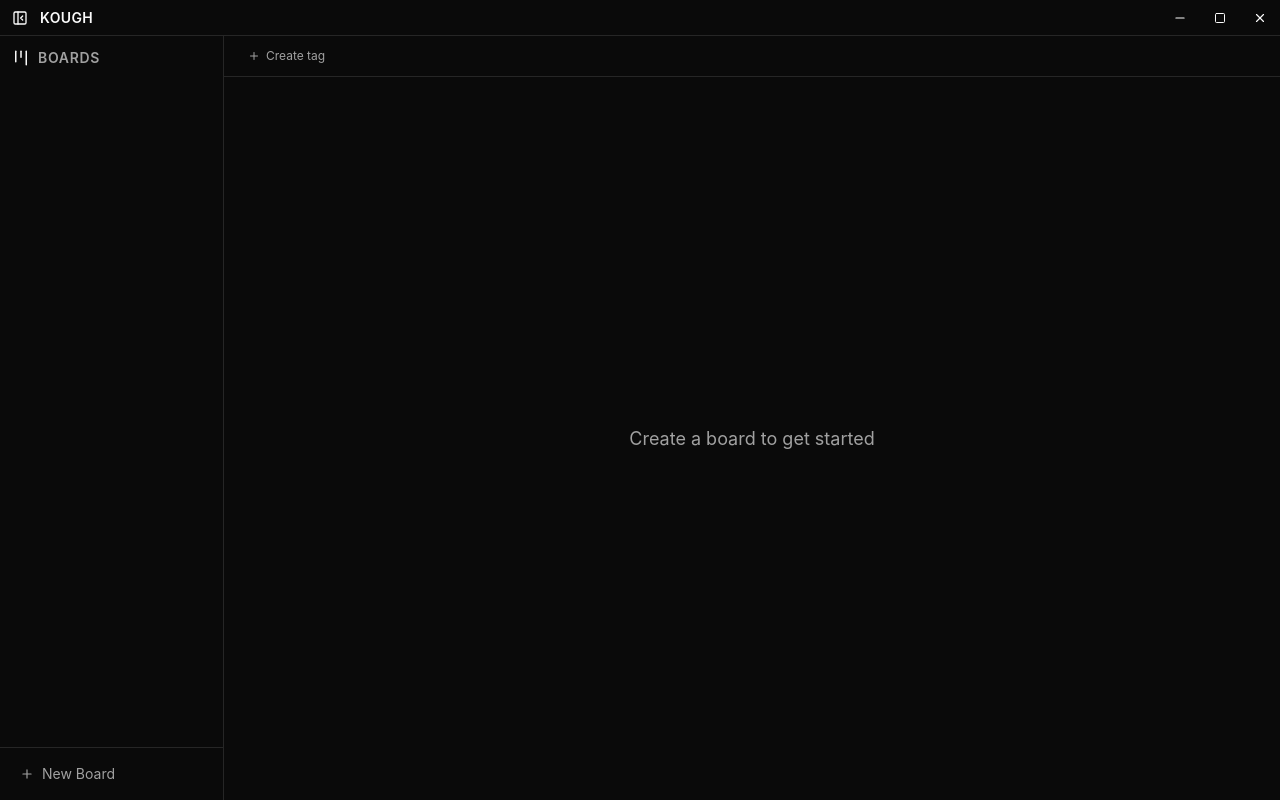
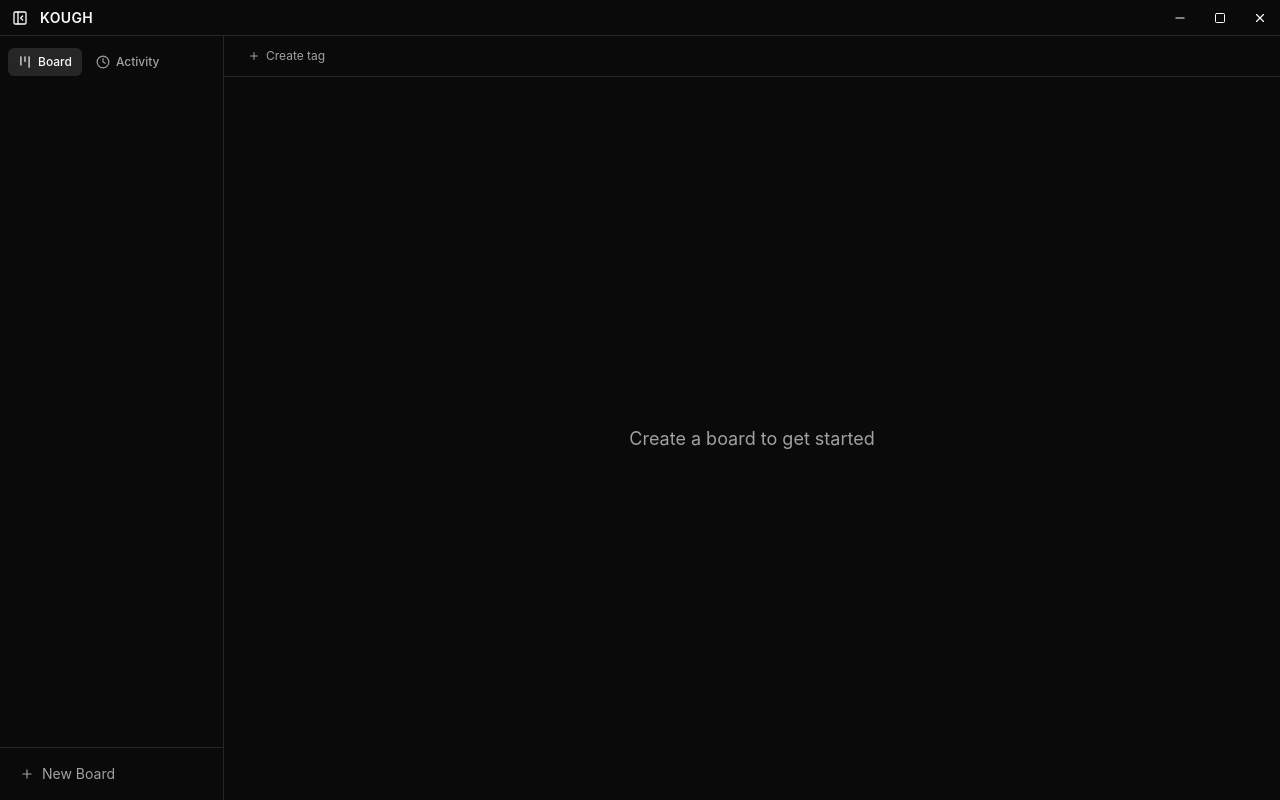
Before and after one commit to ccaner37/kough, a React (Vite) app: page / in a window 1280 px wide. Built offline with nearby package versions, Linux system fonts and the light colour scheme.

Commit message:
Add Board/Activity tab navigation to sidebar

```diff
--- a/src/components/layout/Sidebar.tsx
+++ b/src/components/layout/Sidebar.tsx
@@ -1,11 +1,13 @@
 import { useState } from "react";
-import { Plus, Trash2, Kanban } from "lucide-react";
+import { Plus, Trash2, Kanban, Clock } from "lucide-react";
 import { useBoardStore } from "@/stores/boardStore";
+import { useUIStore } from "@/stores/uiStore";
 import { cn } from "@/lib/utils";
 
 export function Sidebar() {
   const { boards, activeBoardId, createBoard, setActiveBoard, deleteBoard } =
     useBoardStore();
+  const { activeView, setActiveView } = useUIStore();
   const [newTitle, setNewTitle] = useState("");
   const [showInput, setShowInput] = useState(false);
 
@@ -20,13 +22,35 @@ export function Sidebar() {
 
   return (
     <div className="flex h-full w-56 flex-col border-r border-border bg-card">
-      <div className="flex items-center gap-2 px-3 py-3">
-        <Kanban size={18} className="text-primary" />
-        <h2 className="text-sm font-semibold uppercase tracking-wider text-muted-foreground">
-          Boards
-        </h2>
+      <div className="flex items-center gap-1 px-2 pt-3 pb-2">
+        <button
+          onClick={() => setActiveView("board")}
+          className={cn(
+            "flex items-center gap-1.5 rounded-md px-2.5 py-1.5 text-xs font-medium transition-colors",
+            activeView === "board"
+              ? "bg-accent text-accent-foreground"
+              : "text-muted-foreground hover:bg-accent/50 hover:text-foreground"
+          )}
+        >
+          <Kanban size={14} />
+          Board
+        </button>
+        <button
+          onClick={() => setActiveView("activity")}
+          className={cn(
+            "flex items-center gap-1.5 rounded-md px-2.5 py-1.5 text-xs font-medium transition-colors",
+            activeView === "activity"
+              ? "bg-accent text-accent-foreground"
+              : "text-muted-foreground hover:bg-accent/50 hover:text-foreground"
+          )}
+        >
+          <Clock size={14} />
+          Activity
+        </button>
       </div>
 
+      {activeView === "board" && (
+        <>
           <div className="flex-1 overflow-y-auto px-2">
             {boards.map((board) => (
               <div
@@ -81,6 +105,8 @@ export function Sidebar() {
               </button>
             )}
           </div>
+        </>
+      )}
     </div>
   );
 }
```
Lines whose indentation alone changed are shown as unchanged.
